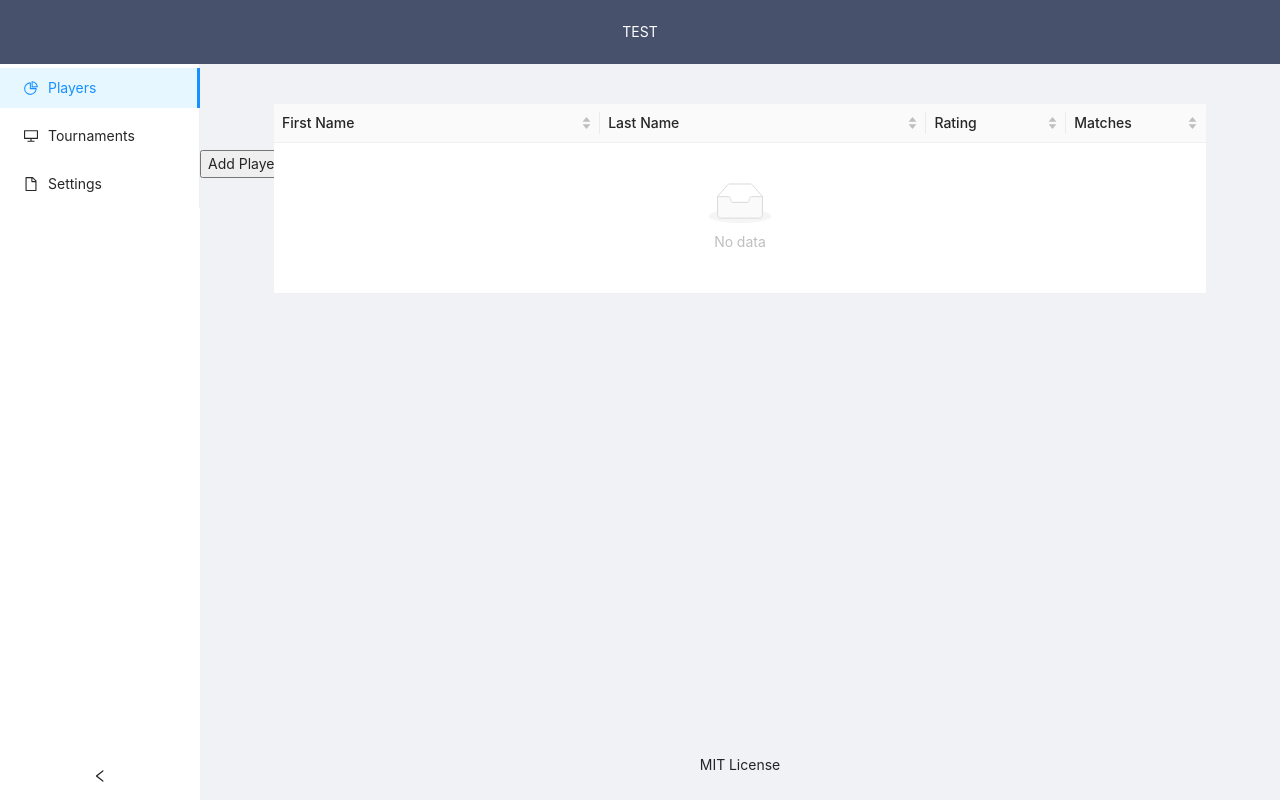
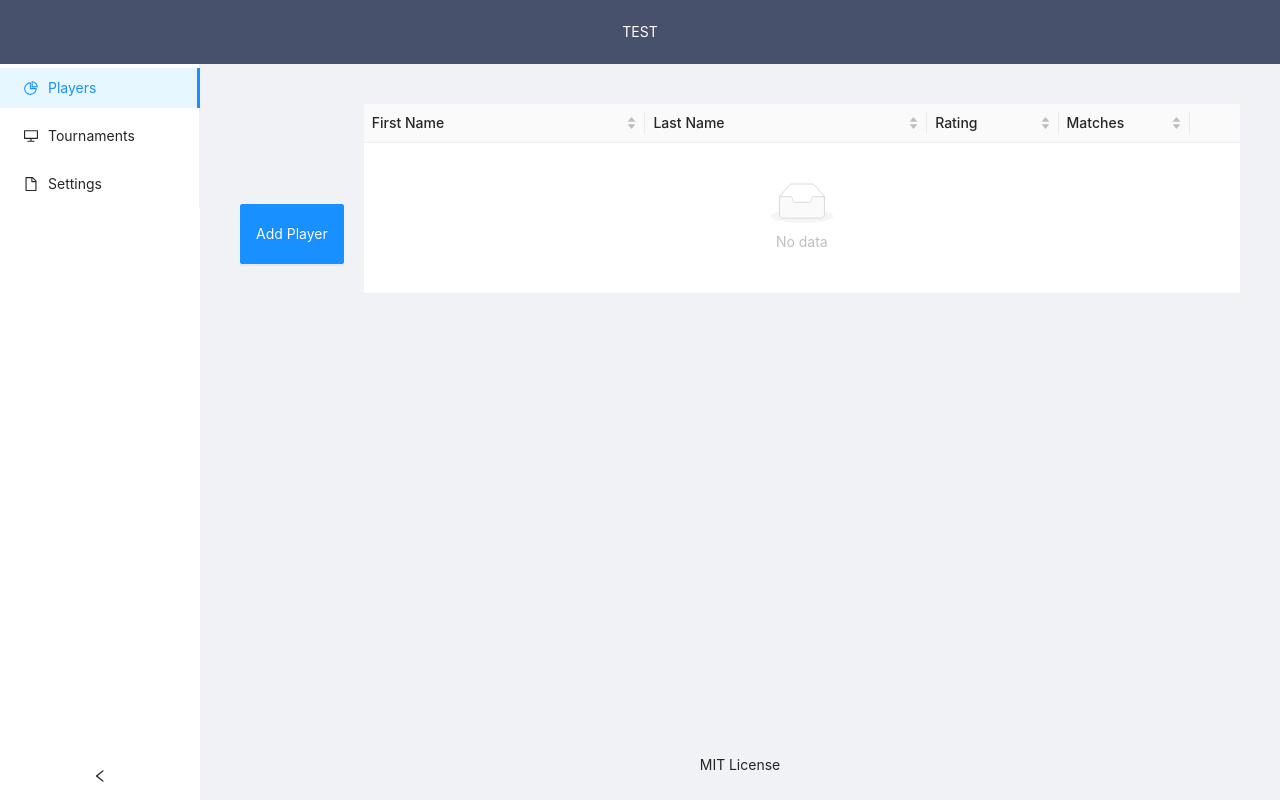
Before and after one commit to nhcarter123/ocs, a React (Create React App) app: page /players in a window 1280 px wide. Built offline with nearby package versions, Linux system fonts and the light colour scheme.

Commit message:
- implement add player form

```diff
--- a/package.json
+++ b/package.json
@@ -2,9 +2,11 @@
   "name": "ocs",
   "version": "0.1.0",
   "dependencies": {
+    "@material-ui/core": "^4.12.3",
     "@material-ui/styles": "^4.11.4",
     "antd": "^4.16.13",
     "cra-template-typescript": "1.1.2",
+    "formik": "^2.2.9",
     "lodash": "^4.17.21",
     "nanoid": "^3.1.25",
     "react": "^17.0.2",
@@ -18,7 +20,8 @@
     "shortid": "^2.2.16",
     "string-natural-compare": "^3.0.1",
     "typescript": "^4.1.2",
-    "yarn": "^1.22.11"
+    "yarn": "^1.22.11",
+    "yup": "^0.32.9"
   },
   "scripts": {
     "start": "react-app-rewired start",
--- a/src/app/components/AddPlayerButton/index.tsx
+++ b/src/app/components/AddPlayerButton/index.tsx
@@ -1,37 +1,41 @@
-import React from 'react';
-import { useDispatch } from 'react-redux';
-import { createPlayerAction } from 'app/actions/player';
+import React, { useState } from 'react';
 import { makeStyles } from '@material-ui/styles';
+import { Button, Modal } from 'antd';
+import AddPlayerForm from 'app/components/AddPlayerForm';
 
 // todo move to other folder
 const useStyles = makeStyles({
   root: {
-    position: 'fixed',
-    top: '150px',
-    left: '200px'
+    position: 'sticky',
+    top: '50%',
+    transform: 'translate(0, -50%)',
+    height: '60px'
   }
 });
 
-const App = (): JSX.Element => {
+const AddPlayerButton = (): JSX.Element => {
   const classes = useStyles();
-  const dispatch = useDispatch();
+
+  const [isModalVisible, setIsModalVisible] = useState(false);
+
+  const showModal = (): void => setIsModalVisible(true);
+  const handleCancel = (): void => setIsModalVisible(false);
 
   return (
-    <button
-      className={classes.root}
-      onClick={(): void => {
-        dispatch(
-          createPlayerAction({
-            firstName: `first ${Math.round(Math.random() * 10)}`,
-            lastName: `last ${Math.round(Math.random() * 10)}`,
-            rating: 500 + Math.round(Math.random() * 1500)
-          })
-        );
-      }}
-    >
-      Add Player
-    </button>
+    <>
+      <Button className={classes.root} type="primary" onClick={showModal}>
+        Add Player
+      </Button>
+      <Modal
+        title="Add Player"
+        visible={isModalVisible}
+        onCancel={handleCancel}
+        footer={null}
+      >
+        <AddPlayerForm />
+      </Modal>
+    </>
   );
 };
 
-export default App;
+export default AddPlayerButton;
--- /dev/null
+++ b/src/app/components/AddPlayerForm/index.tsx
@@ -0,0 +1,124 @@
+import React from 'react';
+import { useDispatch } from 'react-redux';
+import * as Yup from 'yup';
+import { Formik, Form } from 'formik';
+import TextField from '@material-ui/core/TextField';
+import { Button } from 'antd';
+
+import { makeStyles } from '@material-ui/styles';
+import { createPlayerAction } from 'app/actions/player';
+
+// todo move to other folder
+const useStyles = makeStyles({
+  root: {
+    padding: '2px'
+  },
+  row: {
+    paddingBottom: '12px'
+  }
+});
+
+interface AddPlayerValues {
+  firstName: string;
+  lastName: string;
+  rating: number;
+}
+
+const AddPlayerForm = (): JSX.Element => {
+  const classes = useStyles();
+  const dispatch = useDispatch();
+
+  const initialValues: AddPlayerValues = {
+    firstName: '',
+    lastName: '',
+    rating: 1000
+  };
+
+  const AddPlayerSchema = Yup.object().shape({
+    firstName: Yup.string().max(30, 'Name is too long').required('Required'),
+    lastName: Yup.string().max(30, 'Name is too long').required('Required'),
+    rating: Yup.number()
+      .typeError('Rating must be a number')
+      .required('Required')
+  });
+
+  return (
+    <Formik
+      validateOnMount
+      initialValues={initialValues}
+      validationSchema={AddPlayerSchema}
+      onSubmit={(values, actions): void => {
+        actions.setSubmitting(false);
+
+        dispatch(createPlayerAction(values));
+      }}
+    >
+      {({
+        errors,
+        touched,
+        values,
+        handleChange,
+        setFieldTouched,
+        isValid
+      }): JSX.Element => (
+        <Form>
+          <div className={classes.root}>
+            <div className={classes.row}>
+              <TextField
+                error={!!errors.firstName && touched.firstName}
+                id="firstName"
+                label="First Name"
+                onChange={(e): void => {
+                  setFieldTouched('firstName');
+                  handleChange(e);
+                }}
+                value={values.firstName}
+                variant="outlined"
+                helperText={touched.firstName ? errors.firstName : ''}
+                required
+              />
+            </div>
+
+            <div className={classes.row}>
+              <TextField
+                error={!!errors.lastName && touched.lastName}
+                id="lastName"
+                label="Last Name"
+                onChange={(e): void => {
+                  setFieldTouched('lastName');
+                  handleChange(e);
+                }}
+                value={values.lastName}
+                variant="outlined"
+                helperText={touched.lastName ? errors.lastName : ''}
+                required
+              />
+            </div>
+
+            <div className={classes.row}>
+              <TextField
+                error={!!errors.rating && touched.rating}
+                id="rating"
+                label="Rating"
+                onChange={(e): void => {
+                  setFieldTouched('rating');
+                  handleChange(e);
+                }}
+                value={values.rating}
+                helperText={touched.rating ? errors.rating : ''}
+                variant="outlined"
+                required
+              />
+            </div>
+
+            <Button type="primary" htmlType="submit" disabled={!isValid}>
+              Add Player
+            </Button>
+          </div>
+        </Form>
+      )}
+    </Formik>
+  );
+};
+
+export default AddPlayerForm;
--- a/src/app/components/PageLayout/index.tsx
+++ b/src/app/components/PageLayout/index.tsx
@@ -77,11 +77,8 @@ const App = (): JSX.Element => {
         </Menu>
       </Sider>
 
-      <Layout
-        className="site-layout"
-        style={{ padding: '0 50px', marginTop: 64 }}
-      >
-        <Content style={{ padding: '0 24px', minHeight: 280 }}>
+      <Layout className="site-layout" style={{ marginTop: 64 }}>
+        <Content style={{ minHeight: 280, padding: '0 40px' }}>
           <Redirect from={'/'} exact to={Pages.players} />
           <Route path={Pages.players} component={PlayersPage} />
           <Route path={Pages.tournaments} component={TournamentsPage} />
--- a/src/app/components/PlayersList/index.tsx
+++ b/src/app/components/PlayersList/index.tsx
@@ -1,21 +1,26 @@
 import React from 'react';
-import { Table } from 'antd';
+import { Button, Popconfirm, Table } from 'antd';
 import { useSelector } from 'react-redux';
 import { makeStyles } from '@material-ui/styles';
 import naturalCompare from 'string-natural-compare';
 import { StateSchema } from 'state/types/store';
 import { Player } from 'state/types/player';
+import { DeleteOutlined } from '@ant-design/icons';
 
 // todo move to other folder
 const useStyles = makeStyles({
   root: {
+    maxWidth: '1200px',
+    margin: 'auto',
     marginTop: '40px',
-
     '& .ant-table-sticky-holder': {
       top: '64px !important'
     }
   }
 });
+
+type EditableTableProps = Parameters<typeof Table>[0];
+type ColumnTypes = Exclude<EditableTableProps['columns'], undefined>;
 
 const App = (): JSX.Element => {
   const classes = useStyles();
@@ -53,18 +58,34 @@ const App = (): JSX.Element => {
       sorter: {
         compare: (a: Player, b: Player): number => a.matches - b.matches
       }
+    },
+    {
+      dataIndex: 'delete',
+      width: '50px',
+      render: (_: any, record: { key: React.Key }): JSX.Element => (
+        <Popconfirm
+          title="Are you sure?"
+          onConfirm={(): void => {
+            console.log(record);
+          }}
+        >
+          <Button type="primary" shape="circle" icon={<DeleteOutlined />} />
+        </Popconfirm>
+      ) // todo move to other component
     }
   ];
 
   return (
+    <div>
       <Table
         sticky
-      columns={columns}
+        columns={columns as ColumnTypes}
         dataSource={players}
         size={'small'}
         pagination={{ pageSize: 50 }}
         className={classes.root}
       />
+    </div>
   );
 };
 export default App;
--- a/src/app/pages/PlayersPage/index.tsx
+++ b/src/app/pages/PlayersPage/index.tsx
@@ -2,12 +2,21 @@ import React from 'react';
 import PlayersList from 'app/components/PlayersList';
 import AddPlayerButton from 'app/components/AddPlayerButton';
 
+// todo use makeStyles
+
 const PlayersPage = (): JSX.Element => {
   return (
-    <>
+    <div
+      style={{
+        display: 'grid',
+        justifyContent: 'center',
+        gridTemplateColumns: 'auto minmax(0, 1fr)',
+        gap: '20px'
+      }}
+    >
       <AddPlayerButton />
       <PlayersList />
-    </>
+    </div>
   );
 };
 
```
Also changed, not shown: 1 other file (tests, documents, lock files or other folders). Lines whose indentation alone changed are shown as unchanged.
